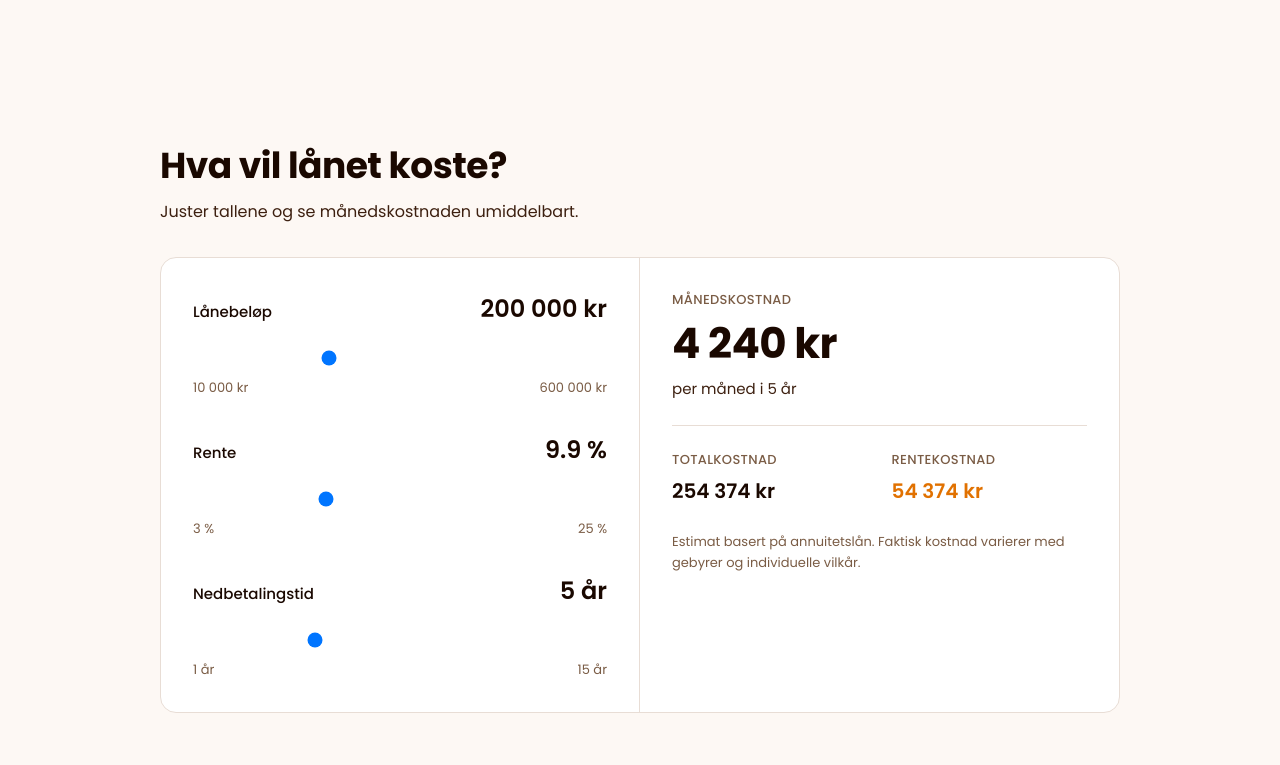
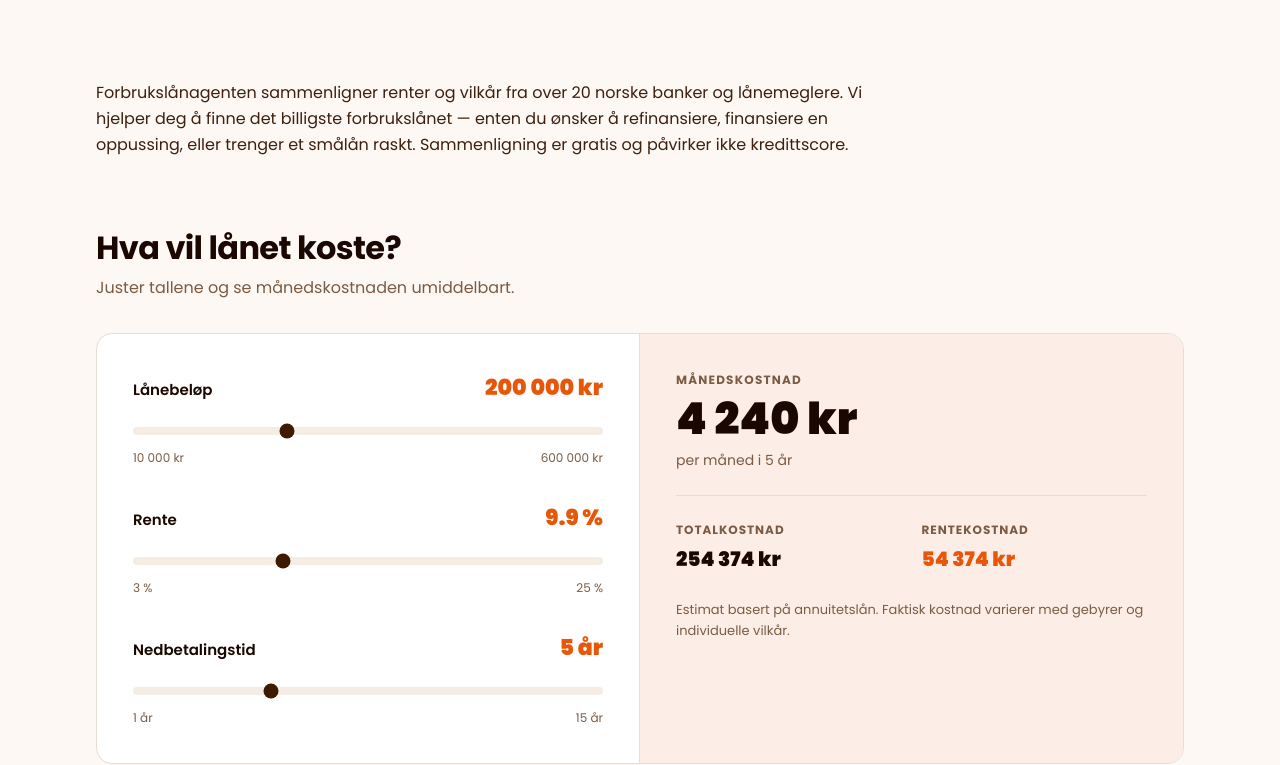
Before and after one commit to Liquidgaba/forbrukslanagenten-v2, a Next.js app: page / in a window 1280 px wide. Shown: the part 600-1365 px from the top of the page. Built offline with nearby package versions, Linux system fonts and the light colour scheme; no server answers.

Commit message:
Design: fix Calculator warm theme, restore SEO ingress, fix broken color refs

```diff
--- a/src/app/page.tsx
+++ b/src/app/page.tsx
@@ -16,7 +16,7 @@ export const metadata: Metadata = {
 const faqs = [
   { q: 'Hva er et forbrukslån?', a: 'Et forbrukslån er et lån uten sikkerhet som du kan bruke til det du ønsker — oppussing, bilkjøp, refinansiering eller uventede utgifter. Du trenger ikke stille bolig eller bil som pant. Typisk lånebeløp er fra 10 000 til 600 000 kr.' },
   { q: 'Hvor mye kan jeg låne?', a: 'De fleste banker tilbyr forbrukslån fra 10 000 til 600 000 kr. Hvor mye du faktisk får innvilget avhenger av inntekt, gjeld og kredittscore. Har du god økonomi og fast jobb, får du gjerne bedre vilkår.' },
-  { q: 'Kan jeg få lån med betalingsanmerkning?', a: 'Ja, noen långivere vurderer søknader selv med betalingsanmerkninger — spesielt hvis du kan stille sikkerhet i bolig. <a href="/lan-med-betalingsanmerkning" class="text-brand-600 underline hover:text-brand-700">Les vår komplette guide om lån med betalingsanmerkning.</a>' },
+  { q: 'Kan jeg få lån med betalingsanmerkning?', a: 'Ja, noen långivere vurderer søknader selv med betalingsanmerkninger — spesielt hvis du kan stille sikkerhet i bolig. <a href="/lan-med-betalingsanmerkning" style="color:#3d1a00;text-decoration:underline">Les vår komplette guide om lån med betalingsanmerkning.</a>' },
   { q: 'Hva er forskjellen på nominell og effektiv rente?', a: 'Nominell rente er selve rentesatsen på lånet. Effektiv rente inkluderer i tillegg alle gebyrer (etableringsgebyr, termingebyr osv.). Effektiv rente gir det mest riktige bildet av hva lånet faktisk koster deg.' },
   { q: 'Hvor lang tid tar det å få svar på søknaden?', a: 'De fleste digitale långivere gir svar innen minutter til noen timer. Ved bruk av lånemeglere som sender søknaden til flere banker, kan det ta 1-2 virkedager å motta alle tilbud.' },
 ]
@@ -97,7 +97,14 @@ export default function Home() {
       </section>
 
       <div className="max-w-6xl mx-auto px-5 sm:px-8">
-        <div className="pt-10">
+
+        {/* SEO ingress */}
+        <div className="pt-10 pb-2 max-w-3xl">
+          <p className="text-[16px] leading-relaxed" style={{color: '#3d2010'}}>
+            Forbrukslånagenten sammenligner renter og vilkår fra over 20 norske banker og lånemeglere.
+            Vi hjelper deg å finne det billigste forbrukslånet — enten du ønsker å refinansiere,
+            finansiere en oppussing, eller trenger et smålån raskt. Sammenligning er gratis og påvirker ikke kredittscore.
+          </p>
         </div>
 
         {/* Calculator */}
@@ -117,19 +124,19 @@ export default function Home() {
         </section>
 
         {/* Payment remarks CTA */}
-        <section className="mt-16 rounded-2xl p-6 sm:p-8 overflow-hidden" style={{background: 'linear-gradient(135deg, #f0f4f9 0%, #e8eef5 100%)', border: '1px solid #d9e5f0'}}>
+        <section className="mt-16 rounded-2xl p-6 sm:p-8" style={{background: '#fdf0e6', border: '1px solid #e8ddd5'}}>
           <div className="flex flex-col sm:flex-row sm:items-center gap-5">
-            <div className="flex-shrink-0 w-12 h-12 rounded-xl flex items-center justify-center text-[24px]">
+            <div className="flex-shrink-0 w-12 h-12 rounded-full flex items-center justify-center" style={{background: '#fceee6', border: '1px solid #e8ddd5', fontSize: '22px'}}>
               🔓
             </div>
             <div className="flex-grow">
-              <h2 className="text-[18px] font-bold text-text-primary mb-1">Har du betalingsanmerkning?</h2>
-              <p className="text-[14px] text-text-secondary leading-relaxed">
+              <h2 className="text-[18px] font-bold mb-1" style={{color: '#1a0800'}}>Har du betalingsanmerkning?</h2>
+              <p className="text-[14px] leading-relaxed" style={{color: '#7a5c45'}}>
                 Det finnes muligheter — selv med anmerkninger på kredittsjekken.
                 Noen långivere spesialiserer seg på dette, spesielt med sikkerhet i bolig.
               </p>
             </div>
-            <Link href="/lan-med-betalingsanmerkning" className="fjord-btn-primary inline-flex items-center gap-2 text-[14px] whitespace-nowrap flex-shrink-0">
+            <Link href="/lan-med-betalingsanmerkning" className="btn-outline text-[14px] px-5 py-2.5 whitespace-nowrap flex-shrink-0">
               Les mer →
             </Link>
           </div>
@@ -143,11 +150,11 @@ export default function Home() {
               <Link
                 key={c.href}
                 href={c.href}
-                className="group flex items-start gap-4 bg-white rounded-xl border border-border p-5 hover:border-brand-200 hover:shadow-[0_2px_12px_rgba(0,107,207,0.06)] transition-all duration-200"
+                className="group flex items-start gap-4 bg-white rounded-xl border border-border p-5 hover:border-border transition-all duration-200"
               >
                 <span className="text-[22px] flex-shrink-0 mt-0.5">{c.icon}</span>
                 <div>
-                  <h3 className="text-[15px] font-semibold text-text-primary group-hover:text-brand-600 transition-colors">{c.title}</h3>
+                  <h3 className="text-[15px] font-semibold text-text-primary group-hover:text-text-secondary transition-colors">{c.title}</h3>
                   <p className="text-[13px] text-text-secondary mt-1 leading-relaxed">{c.desc}</p>
                 </div>
               </Link>
--- a/src/components/Calculator.tsx
+++ b/src/components/Calculator.tsx
@@ -14,96 +14,68 @@ export default function Calculator() {
 
   return (
     <section id="kalkulator" className="scroll-mt-20 fjord-section">
-      <div className="max-w-5xl mx-auto px-6 sm:px-8">
-        <h2 className="fjord-heading text-[28px] sm:text-[36px] text-text-primary mb-3">
+      <h2 className="heading-lg text-[26px] sm:text-[32px] mb-2" style={{color: '#1a0800'}}>
         Hva vil lånet koste?
       </h2>
-        <p className="text-[16px] text-text-secondary mb-8">
+      <p className="text-[16px] mb-8" style={{color: '#7a5c45'}}>
         Juster tallene og se månedskostnaden umiddelbart.
       </p>
 
       <div className="fjord-card overflow-hidden">
-          <div className="grid lg:grid-cols-2 divide-y lg:divide-y-0 lg:divide-x divide-border">
+        <div className="grid lg:grid-cols-2" style={{borderBottom: 'none'}}>
           {/* Left: sliders */}
-            <div className="p-8 space-y-8">
-              <div>
-                <div className="flex justify-between items-baseline mb-4">
-                  <label className="text-[15px] font-medium text-text-primary">Lånebeløp</label>
-                  <span className="text-[24px] font-semibold text-brand-600">{formatNOK(amount)}</span>
+          <div className="p-7 sm:p-9 space-y-8" style={{borderRight: '1px solid #e8ddd5'}}>
+            {[
+              { label: 'Lånebeløp', value: amount, min: 10000, max: 600000, step: 5000, display: formatNOK(amount), onChange: (v: number) => setAmount(v) },
+              { label: 'Rente', value: rate, min: 3, max: 25, step: 0.1, display: `${rate.toFixed(1)} %`, onChange: (v: number) => setRate(v) },
+              { label: 'Nedbetalingstid', value: years, min: 1, max: 15, step: 1, display: `${years} år`, onChange: (v: number) => setYears(v) },
+            ].map((item) => (
+              <div key={item.label}>
+                <div className="flex justify-between items-baseline mb-3">
+                  <label className="text-[15px] font-semibold" style={{color: '#1a0800'}}>{item.label}</label>
+                  <span className="text-[22px] font-black" style={{color: '#e8560a'}}>{item.display}</span>
                 </div>
                 <input
                   type="range"
-                  min={10000} max={600000} step={5000}
-                  value={amount}
-                  onChange={e => setAmount(+e.target.value)}
-                  className="w-full h-2 bg-surface-sunken rounded-full appearance-none cursor-pointer accent-brand-600"
+                  min={item.min} max={item.max} step={item.step}
+                  value={item.value}
+                  onChange={e => item.onChange(+e.target.value)}
+                  className="w-full h-2 rounded-full appearance-none cursor-pointer"
+                  style={{accentColor: '#3d1a00', background: '#f5ede4'}}
                 />
-                <div className="flex justify-between text-[13px] text-text-muted mt-2">
-                  <span>10 000 kr</span><span>600 000 kr</span>
+                <div className="flex justify-between text-[12px] mt-1.5" style={{color: '#7a5c45'}}>
+                  <span>{item.label === 'Lånebeløp' ? '10 000 kr' : item.label === 'Rente' ? '3 %' : '1 år'}</span>
+                  <span>{item.label === 'Lånebeløp' ? '600 000 kr' : item.label === 'Rente' ? '25 %' : '15 år'}</span>
+                </div>
+              </div>
+            ))}
+          </div>
+
+          {/* Right: results — warm peach */}
+          <div className="p-7 sm:p-9" style={{background: '#fceee6'}}>
+            <div className="space-y-6">
+              <div>
+                <div className="text-[12px] font-bold uppercase mb-2" style={{color: '#7a5c45', letterSpacing: '0.1em'}}>Månedskostnad</div>
+                <div className="text-[44px] font-black leading-none" style={{color: '#1a0800'}}>{formatNOK(monthly)}</div>
+                <div className="text-[14px] mt-2" style={{color: '#7a5c45'}}>per måned i {years} år</div>
+              </div>
+
+              <div style={{height: '1px', background: '#e8ddd5'}} />
+
+              <div className="grid grid-cols-2 gap-5">
+                <div>
+                  <div className="text-[12px] font-bold uppercase mb-1" style={{color: '#7a5c45', letterSpacing: '0.08em'}}>Totalkostnad</div>
+                  <div className="text-[20px] font-black" style={{color: '#1a0800'}}>{formatNOK(total)}</div>
+                </div>
+                <div>
+                  <div className="text-[12px] font-bold uppercase mb-1" style={{color: '#7a5c45', letterSpacing: '0.08em'}}>Rentekostnad</div>
+                  <div className="text-[20px] font-black" style={{color: '#e8560a'}}>{formatNOK(interest)}</div>
                 </div>
               </div>
 
-              <div>
-                <div className="flex justify-between items-baseline mb-4">
-                  <label className="text-[15px] font-medium text-text-primary">Rente</label>
-                  <span className="text-[24px] font-semibold text-brand-600">{rate.toFixed(1)} %</span>
-                </div>
-                <input
-                  type="range"
-                  min={3} max={25} step={0.1}
-                  value={rate}
-                  onChange={e => setRate(+e.target.value)}
-                  className="w-full h-2 bg-surface-sunken rounded-full appearance-none cursor-pointer accent-brand-600"
-                />
-                <div className="flex justify-between text-[13px] text-text-muted mt-2">
-                  <span>3 %</span><span>25 %</span>
-                </div>
-              </div>
-
-              <div>
-                <div className="flex justify-between items-baseline mb-4">
-                  <label className="text-[15px] font-medium text-text-primary">Nedbetalingstid</label>
-                  <span className="text-[24px] font-semibold text-brand-600">{years} år</span>
-                </div>
-                <input
-                  type="range"
-                  min={1} max={15} step={1}
-                  value={years}
-                  onChange={e => setYears(+e.target.value)}
-                  className="w-full h-2 bg-surface-sunken rounded-full appearance-none cursor-pointer accent-brand-600"
-                />
-                <div className="flex justify-between text-[13px] text-text-muted mt-2">
-                  <span>1 år</span><span>15 år</span>
-                </div>
-              </div>
-            </div>
-
-            {/* Right: results — clean white */}
-            <div className="p-8 bg-surface-sunken">
-              <div className="space-y-6">
-                <div>
-                  <div className="text-[13px] text-text-muted font-medium uppercase tracking-wide mb-2">Månedskostnad</div>
-                  <div className="text-[42px] font-semibold text-text-primary leading-none fjord-heading">{formatNOK(monthly)}</div>
-                  <div className="text-[15px] text-text-secondary mt-2">per måned i {years} år</div>
-                </div>
-
-                <div className="h-px bg-border" />
-
-                <div className="grid grid-cols-2 gap-6">
-                  <div>
-                    <div className="text-[13px] text-text-muted font-medium uppercase tracking-wide mb-1">Totalkostnad</div>
-                    <div className="text-[20px] font-semibold text-text-primary">{formatNOK(total)}</div>
-                  </div>
-                  <div>
-                    <div className="text-[13px] text-text-muted font-medium uppercase tracking-wide mb-1">Rentekostnad</div>
-                    <div className="text-[20px] font-semibold text-amber-600">{formatNOK(interest)}</div>
-                  </div>
-                </div>
-
-                <p className="text-[13px] text-text-muted leading-relaxed">
+              <p className="text-[13px] leading-relaxed" style={{color: '#7a5c45'}}>
                 Estimat basert på annuitetslån. Faktisk kostnad varierer med gebyrer og individuelle vilkår.
               </p>
-              </div>
             </div>
           </div>
         </div>
```
Lines whose indentation alone changed are shown as unchanged.
